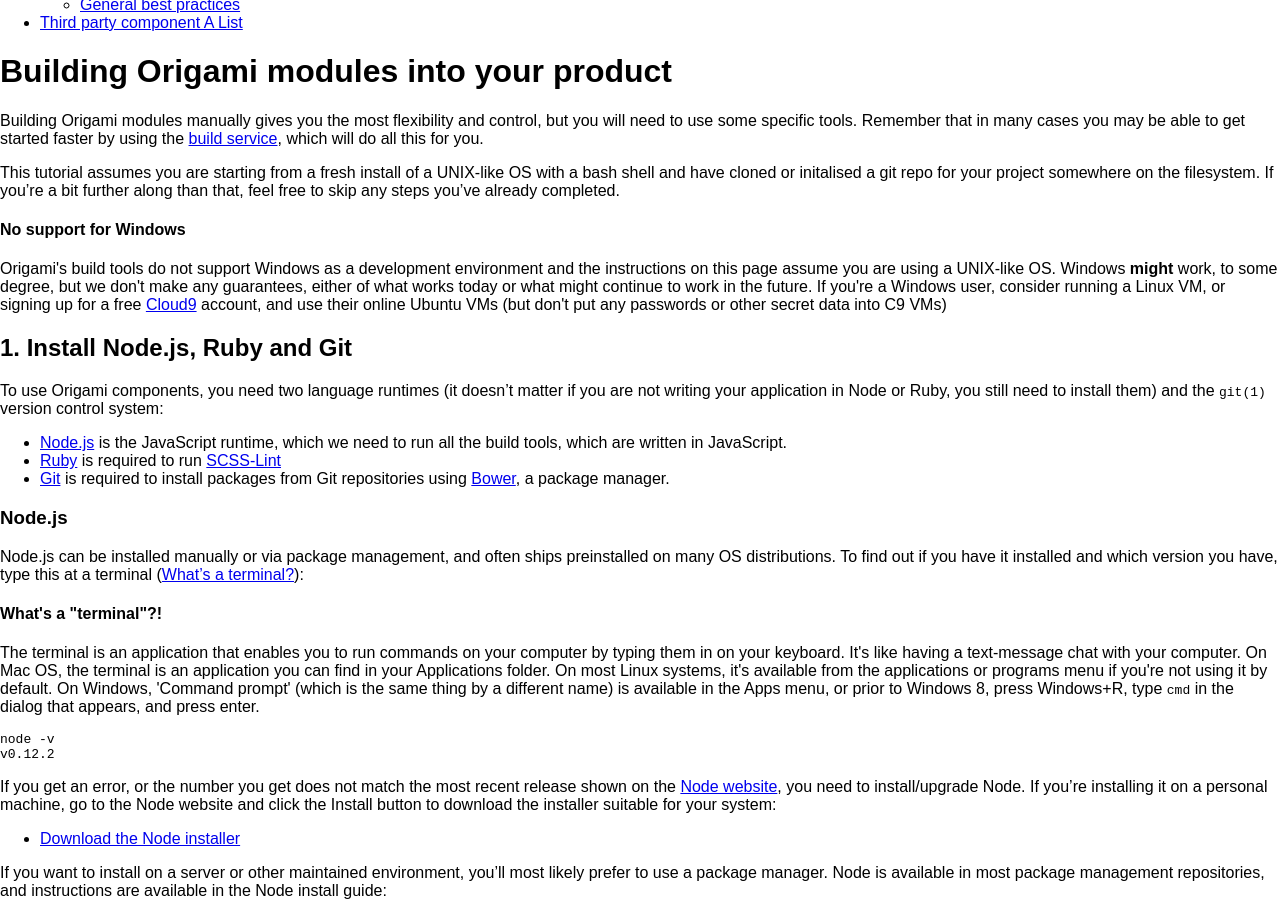
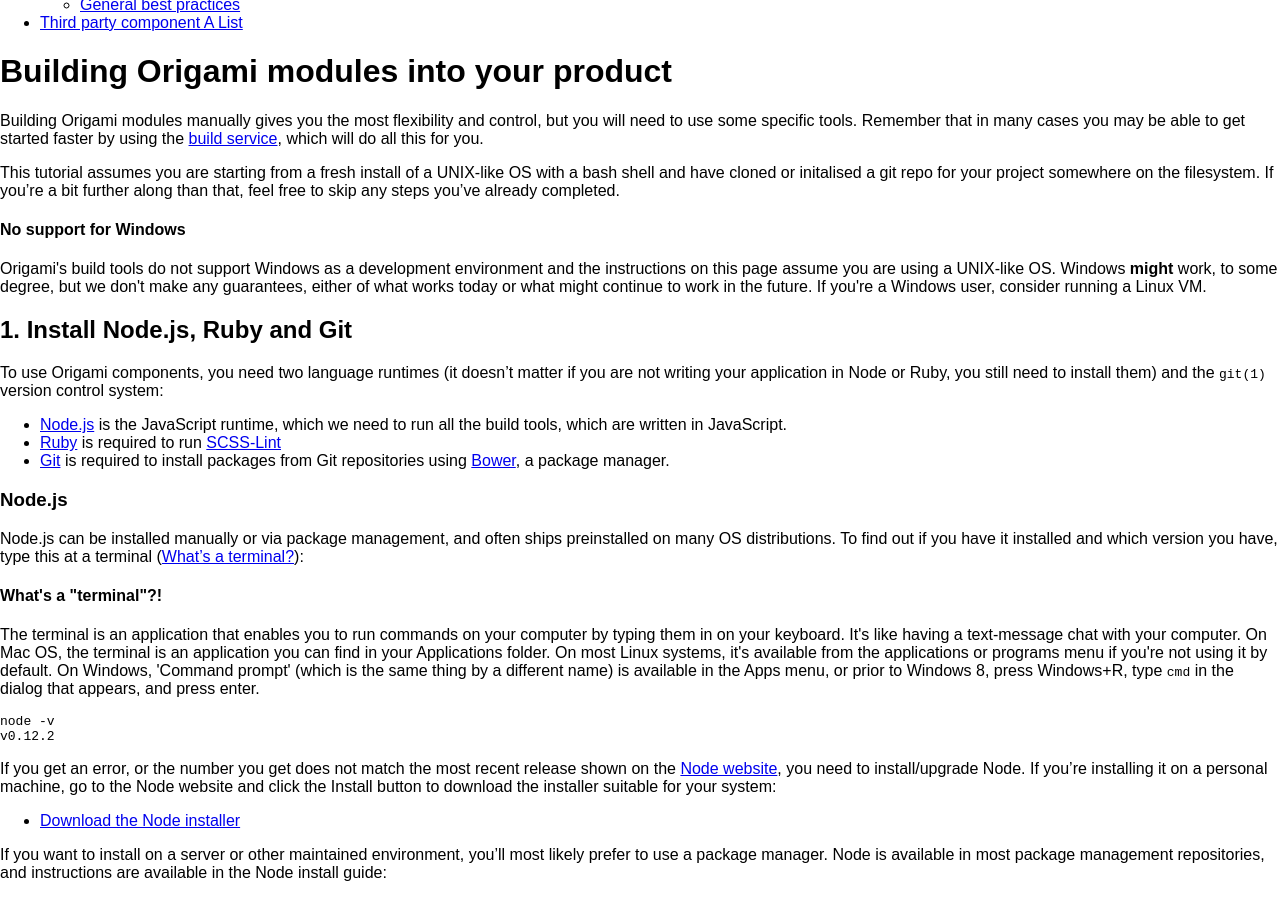
Before and after one commit to Financial-Times/ft-origami, a Jekyll site: the page built from docs/developer-guide/building-modules.md, in a window 1280 px wide and 900 px high, scrolled down 376 px. Built offline with Jekyll 4.4.1, drawn with Linux system fonts in a browser that asks for light colours; nearby versions of some CDN libraries; comment, search, counter and statistics services are not loaded; a style sheet for code colours, icons or effects is not loaded.

Commit message:
Remove c9 mention - doesn't work, OBT crashes VM.

```diff
--- a/docs/developer-guide/building-modules.md
+++ b/docs/developer-guide/building-modules.md
@@ -13,7 +13,7 @@ This tutorial assumes you are starting from a fresh install of a UNIX-like OS wi
 
 <aside>
 	<h4>No support for Windows</h4>
-	<p>Origami's build tools do not support Windows as a development environment and the instructions on this page assume you are using a UNIX-like OS.  Windows <strong>might</strong> work, to some degree, but we don't make any guarantees, either of what works today or what might continue to work in the future.  If you're a Windows user, consider running a Linux VM, or signing up for a free <a href="http://c9.io">Cloud9</a> account, and use their online Ubuntu VMs (but don't put any passwords or other secret data into C9 VMs)</p>
+	<p>Origami's build tools do not support Windows as a development environment and the instructions on this page assume you are using a UNIX-like OS.  Windows <strong>might</strong> work, to some degree, but we don't make any guarantees, either of what works today or what might continue to work in the future.  If you're a Windows user, consider running a Linux VM.</p>
 </aside>
 
 ## 1. Install Node.js, Ruby and Git
```
